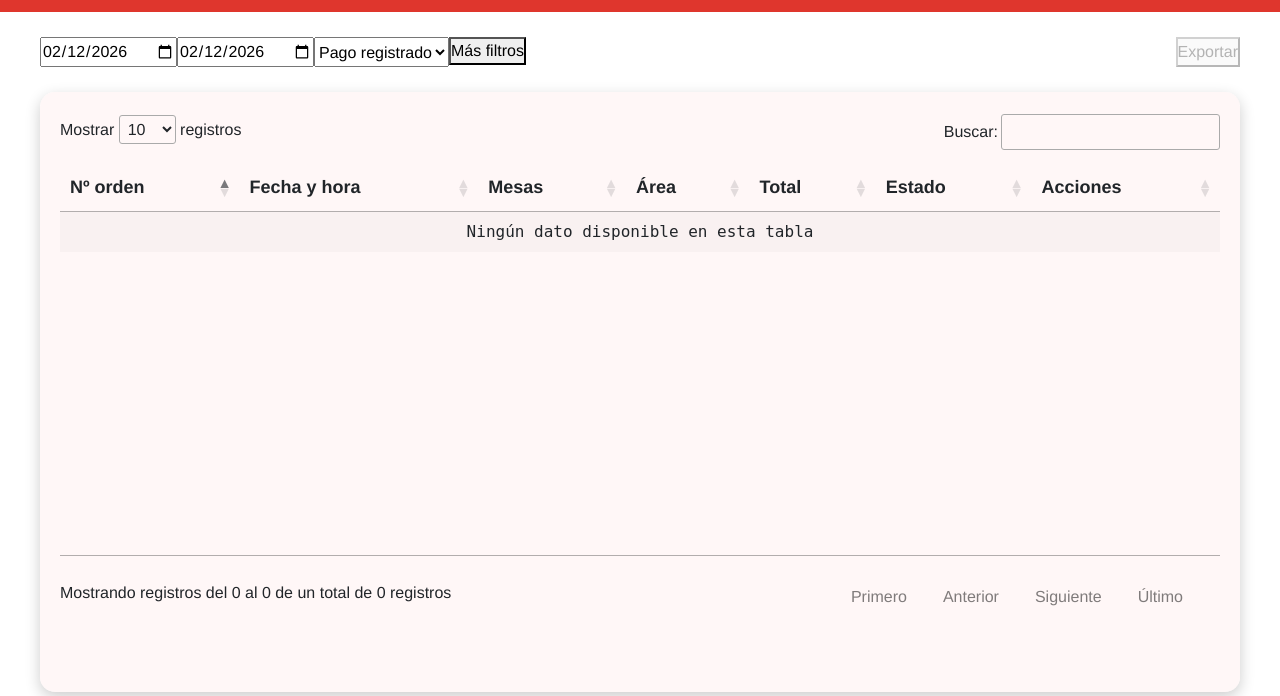
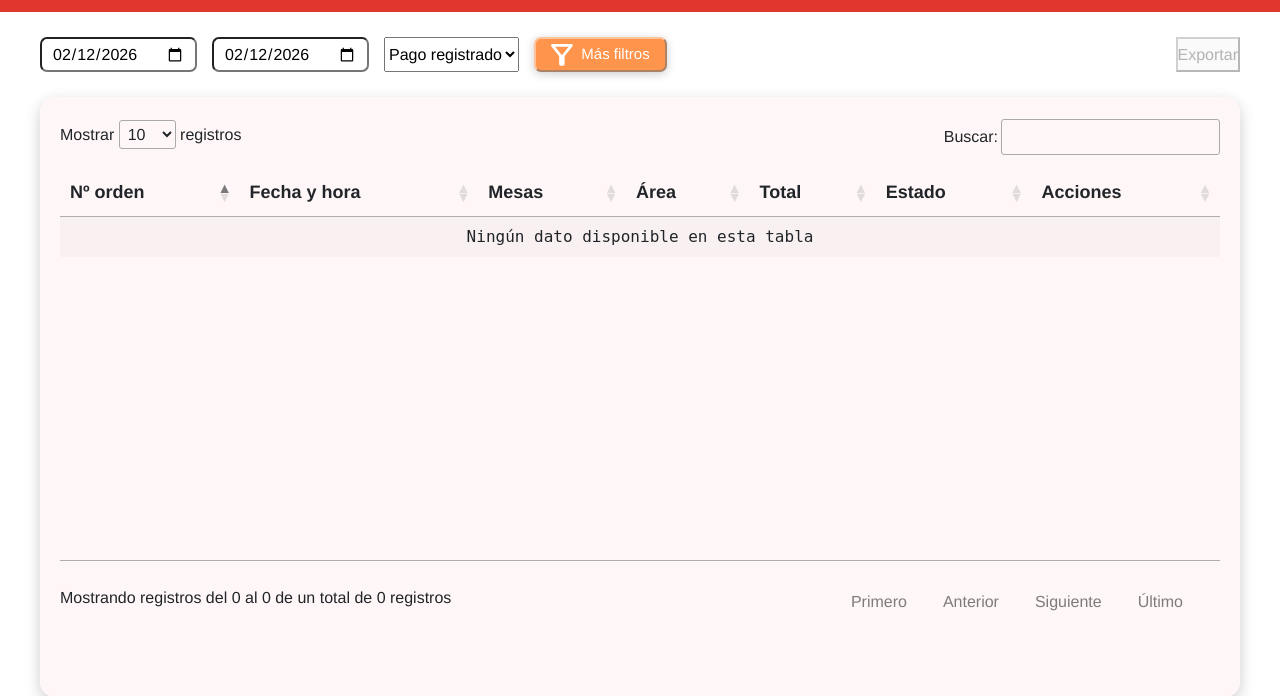
Before and after one commit to TheHops/Restaurante-La-Olla, a Django app: page /Reportes/ in a window 1280 px wide. Shown: the part 52-748 px from the top of the page. Run offline with Django 5.2, Linux system fonts and the light colour scheme; a user stored in the database is signed in; data comes from the database, SQL or seed files in the repository; tables that the repository leaves empty hold one stand-in row (values such as "Sample post"); data that the repository does not hold is empty; some libraries are stand-ins or nearby versions.

Commit message:
feat: Más estilos a botones

```diff
--- a/RestauranteLaOlla/Templates/mi_perfil.html
+++ b/RestauranteLaOlla/Templates/mi_perfil.html
@@ -91,7 +91,7 @@
                             <div class="col-6 mb-2 d-flex flex-column">
                                 <span class="invisible">.</span>
 
-                                <button type="submit" style="border-radius: 15px; height: 38px;" class="btn btn-danger mt-auto d-flex align-items-center justify-content-center gap-2" id="btnConfirmarCambiosEditarPerfil">
+                                <button type="submit" style="border-radius: 15px; height: 38px; line-height: 15px;" class="btn btn-danger mt-auto d-flex align-items-center justify-content-center gap-2" id="btnConfirmarCambiosEditarPerfil">
                                     <img src="{% static 'img/user_check_fill.png' %}" alt="">
                                     Confirmar cambios
                                 </button>
--- a/RestauranteLaOlla/Templates/reportes.html
+++ b/RestauranteLaOlla/Templates/reportes.html
@@ -40,7 +40,13 @@
         </select>
 
         <div>
-            <button data-toggle="modal" data-target="#FiltrarOrdenes">
+            <button id="btnAplicarFiltrosOrdenes" data-toggle="modal" data-target="#FiltrarOrdenes">
+                <svg width="22" height="22" viewBox="0 0 27 27" fill="none" xmlns="http://www.w3.org/2000/svg">
+                    <path d="M11.701 26.6667C11.2288 26.6667 10.8329 26.5069 10.5135 26.1875C10.194 25.8681 10.0343 25.4722 10.0343 25V15L0.367647 2.66667C-0.0490196 2.11111 -0.11152 1.52778 0.180147 0.916667C0.471814 0.305556 0.978758 0 1.70098 0H25.0343C25.7565 0 26.2635 0.305556 26.5551 0.916667C26.8468 1.52778 26.7843 2.11111 26.3676 2.66667L16.701 15V25C16.701 25.4722 16.5413 25.8681 16.2218 26.1875C15.9024 26.5069 15.5065 26.6667 15.0343 26.6667H11.701ZM13.3676 13.8333L21.6176 3.33333H5.11765L13.3676 13.8333Z" fill="white"/>
+                    </svg>
+
+                &nbsp;
+
                 Más filtros
             </button>
 
--- a/static/css/reportes.css
+++ b/static/css/reportes.css
@@ -26,3 +26,41 @@
 .separadorMostrarOrden {
     margin: 7px 0px;
 }
+
+.contenedorFechasReportes input {
+    height: 35px;
+    border-radius: 7px;
+    padding: 0 10px;
+    margin-right: 15px;
+
+    cursor: pointer;
+
+    transition: background-color ease .3s;
+}
+
+.contenedorFechasReportes input:hover {
+    background-color: rgb(245, 245, 245);
+}
+
+#btnAplicarFiltrosOrdenes {
+    justify-self: flex-start;
+    width: auto;
+    height: 35px;
+    color: white;
+    background: hsl(24, 100%, 65%);
+    border-color: hsl(24, 100%, 80%);;
+    border-radius: 7px;
+    cursor: pointer;
+    box-shadow: rgba(0, 0, 0, 0.2) 0px 2px 10px;
+
+    margin-left: 15px;
+
+    padding: 0 15px;
+
+    font-size: 15px;
+    display: flex;
+    align-items: center;
+    justify-content: center;
+
+    transition: background-color ease .3s;
+}
--- a/static/js/reportes.js
+++ b/static/js/reportes.js
@@ -2,6 +2,7 @@ const fechaDesde = document.getElementById("fechaDesde");
 const fechaHasta = document.getElementById("fechaHasta");
 const errorFechas = document.getElementById("errorFechas");
 const listaEstado = document.getElementById("listaEstadoOrdenesExportar");
+const btnAplicarFiltros = document.getElementById("btnAplicarFiltrosOrdenes");
 
 document.addEventListener("DOMContentLoaded", () => {
   $(".tablaInventario").DataTable({
@@ -65,7 +66,12 @@ fechaDesde.addEventListener("change", () => {
 
   actualizarIndicadorFiltros();
 
-  if (validarFechas()) filtrarOrdenesFecha();
+  if (validarFechas())
+  {
+    btnAplicarFiltros.disabled = false;
+    filtrarOrdenesFecha();
+  }
+  else btnAplicarFiltros.disabled = true;
 });
 
 fechaHasta.addEventListener("change", () => {
@@ -79,7 +85,12 @@ fechaHasta.addEventListener("change", () => {
 
   actualizarIndicadorFiltros();
 
-  if (validarFechas()) filtrarOrdenesFecha();
+  if (validarFechas())
+  {
+    btnAplicarFiltros.disabled = false;
+    filtrarOrdenesFecha();
+  }
+  else btnAplicarFiltros.disabled = true;
 });
 
 listaEstado.addEventListener("change", () => {
```
Also changed, not shown: RestauranteLaOlla/Templates/personal.html (+9 -1 lines).
